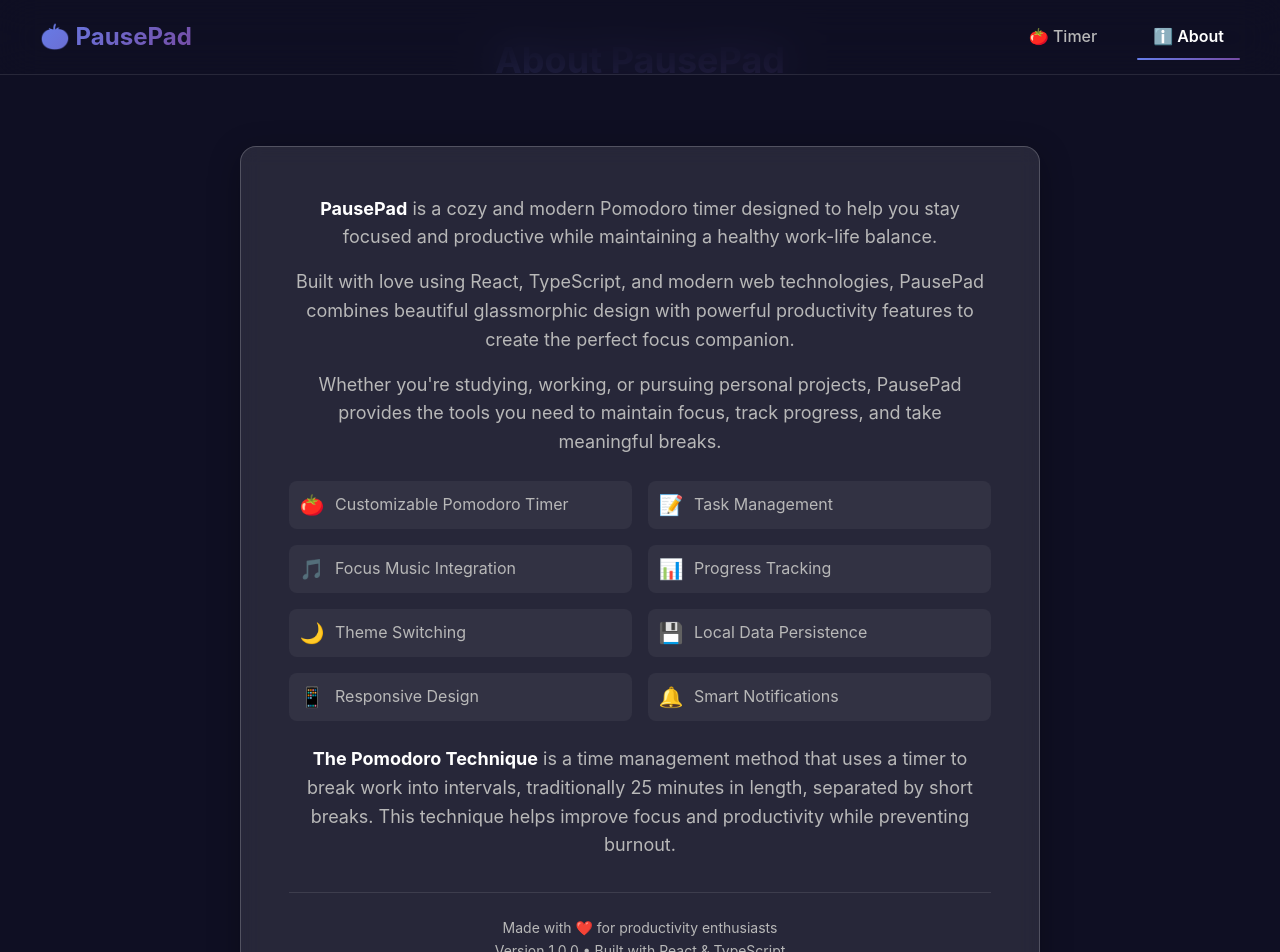
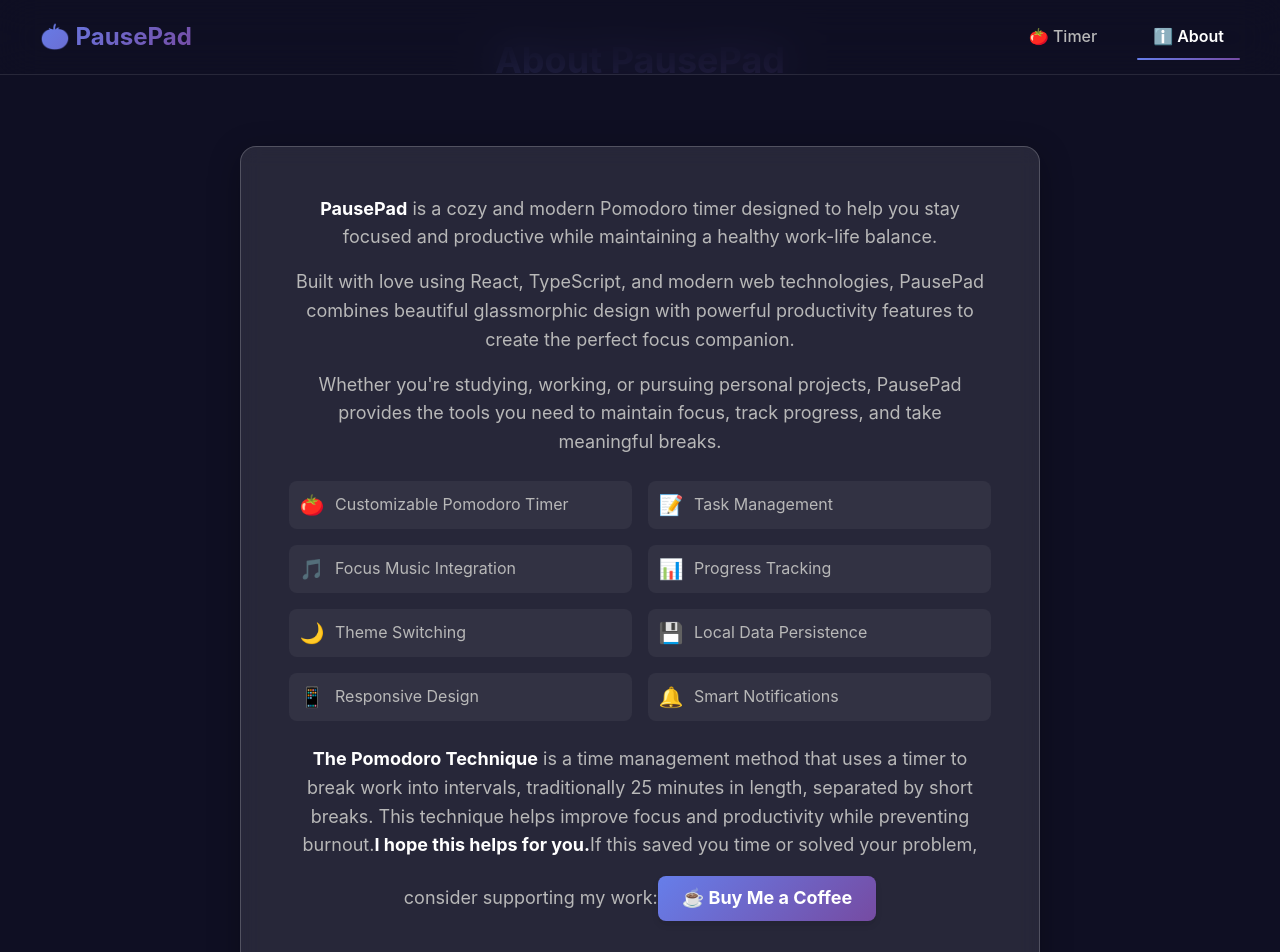
Before and after one commit to elandil2/pausepad, a React (Vite) app: page /about in a window 1280 px wide. Shown: the top 952 px of the page. Built offline with nearby package versions, Linux system fonts and the light colour scheme.

Commit message:
added buymeacoffee link

```diff
--- a/src/pages/About.tsx
+++ b/src/pages/About.tsx
@@ -83,6 +83,24 @@
   min-width: 30px;
 `
 
+const BuyMeACoffeeButton = styled.a`
+  display: inline-block;
+  margin-top: ${({ theme }) => theme.spacing.md};
+  padding: ${({ theme }) => theme.spacing.sm} ${({ theme }) => theme.spacing.lg};
+  background: ${({ theme }) => theme.gradients.primary};
+  color: white;
+  border-radius: ${({ theme }) => theme.borderRadius.lg};
+  font-weight: ${({ theme }) => theme.fontWeights.bold};
+  text-decoration: none;
+  transition: transform 0.2s, box-shadow 0.2s;
+  box-shadow: 0 4px 6px rgba(0, 0, 0, 0.1);
+
+  &:hover {
+    transform: translateY(-2px);
+    box-shadow: 0 6px 8px rgba(0, 0, 0, 0.15);
+  }
+`
+
 const ContactInfo = styled.div`
   margin-top: ${({ theme }) => theme.spacing.xl};
   padding-top: ${({ theme }) => theme.spacing.lg};
@@ -156,11 +174,21 @@
           <AboutText>
             <p>
               <strong>The Pomodoro Technique</strong> is a time management method that uses a timer to break work into intervals, traditionally 25 minutes in length, separated by short breaks. This technique helps improve focus and productivity while preventing burnout.
+              <strong>I hope this helps for you.</strong>
+              If this saved you time or solved your problem, consider supporting my work:
+
+              <BuyMeACoffeeButton
+                href="https://buymeacoffee.com/saficengiz7"
+                target="_blank"
+                rel="noopener noreferrer"
+              >
+                ☕ Buy Me a Coffee
+              </BuyMeACoffeeButton>
             </p>
           </AboutText>
 
           <ContactInfo>
-            <p>Made with ❤️ for productivity enthusiasts</p>
+            <p>Made with ❤️</p>
             <p>Version 1.0.0 • Built with React & TypeScript</p>
           </ContactInfo>
         </AboutCard>
```
